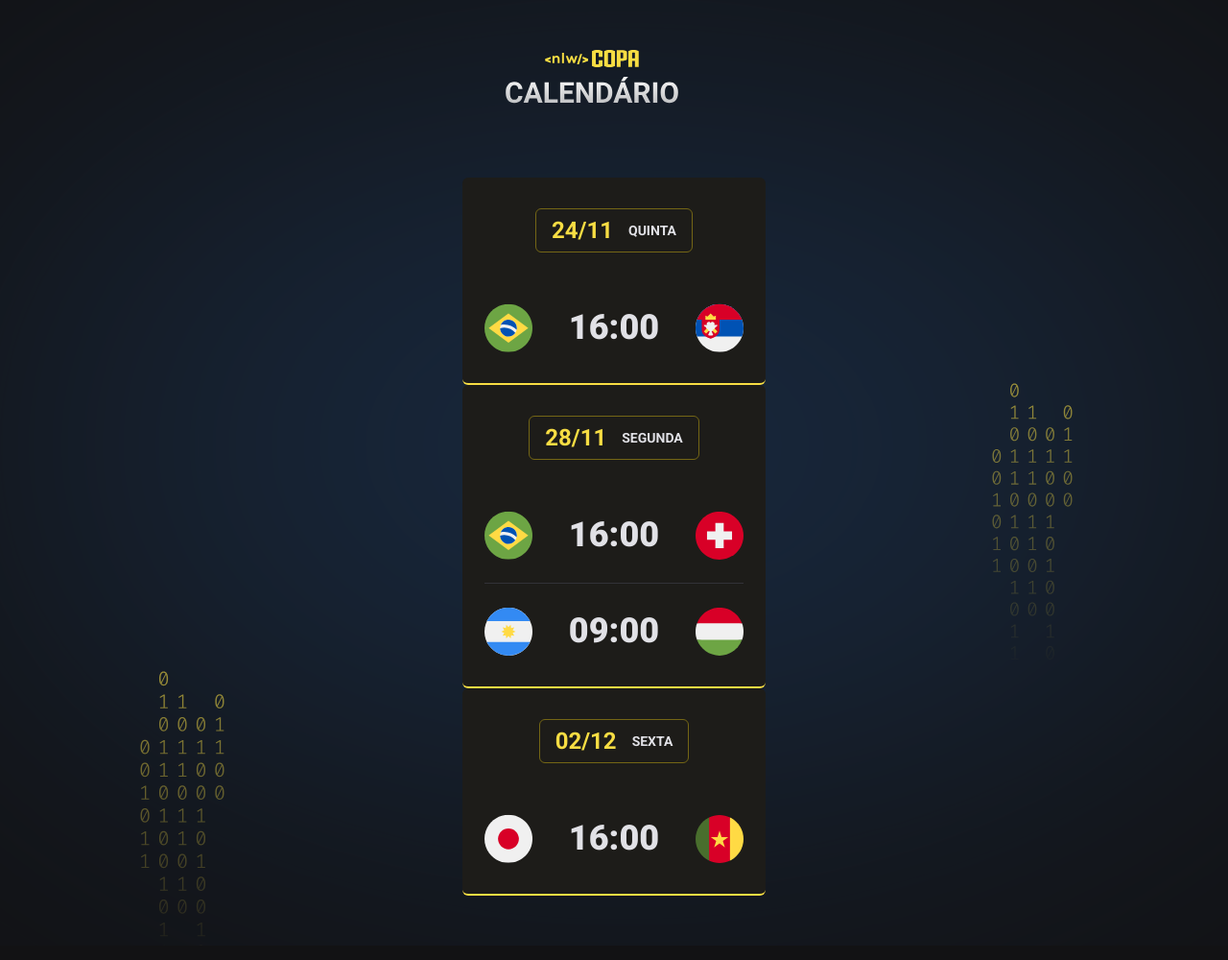
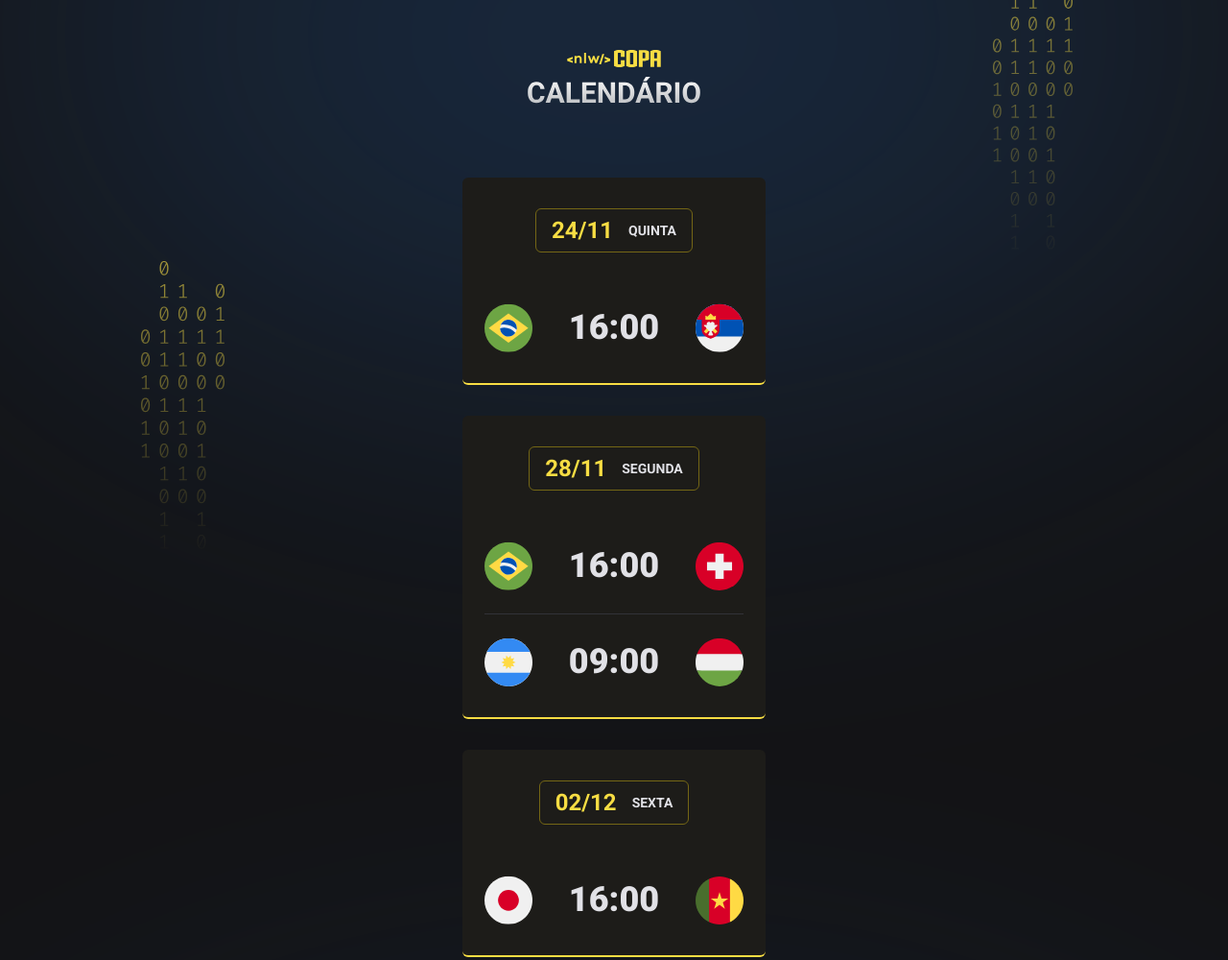
Before and after one commit to oericdacosta/bolao-da-copa, a plain HTML site: page index.html in a window 1280 px wide. Shown: the whole page at 96% size. Drawn offline with Linux system fonts and the light colour scheme.

Commit message:
Centraliza imagem

```diff
--- a/style.css
+++ b/style.css
@@ -12,7 +12,7 @@ body {
   background-color: #121214;
   background-image: url(./assets/bg.svg);
   background-position-x: center;
-  background-position-y: 55.6%;
+  background-position-y: -715px;
 }
 
 body * {
@@ -26,6 +26,13 @@ body * {
 
 header {
   margin-bottom: 65px;
+  text-align: center;
+}
+
+#cards {
+  display: flex;
+  flex-direction: column;
+  gap: 32px;
 }
 
 .card {
```
